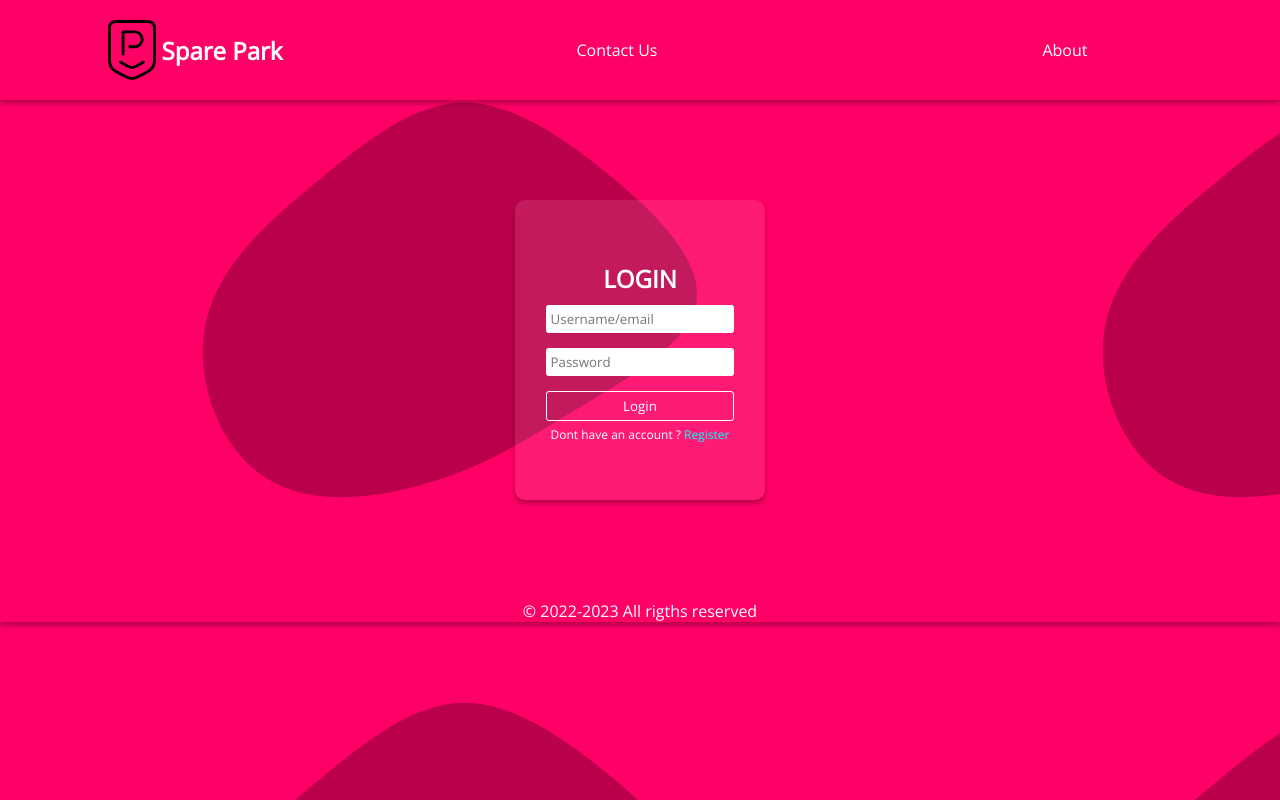
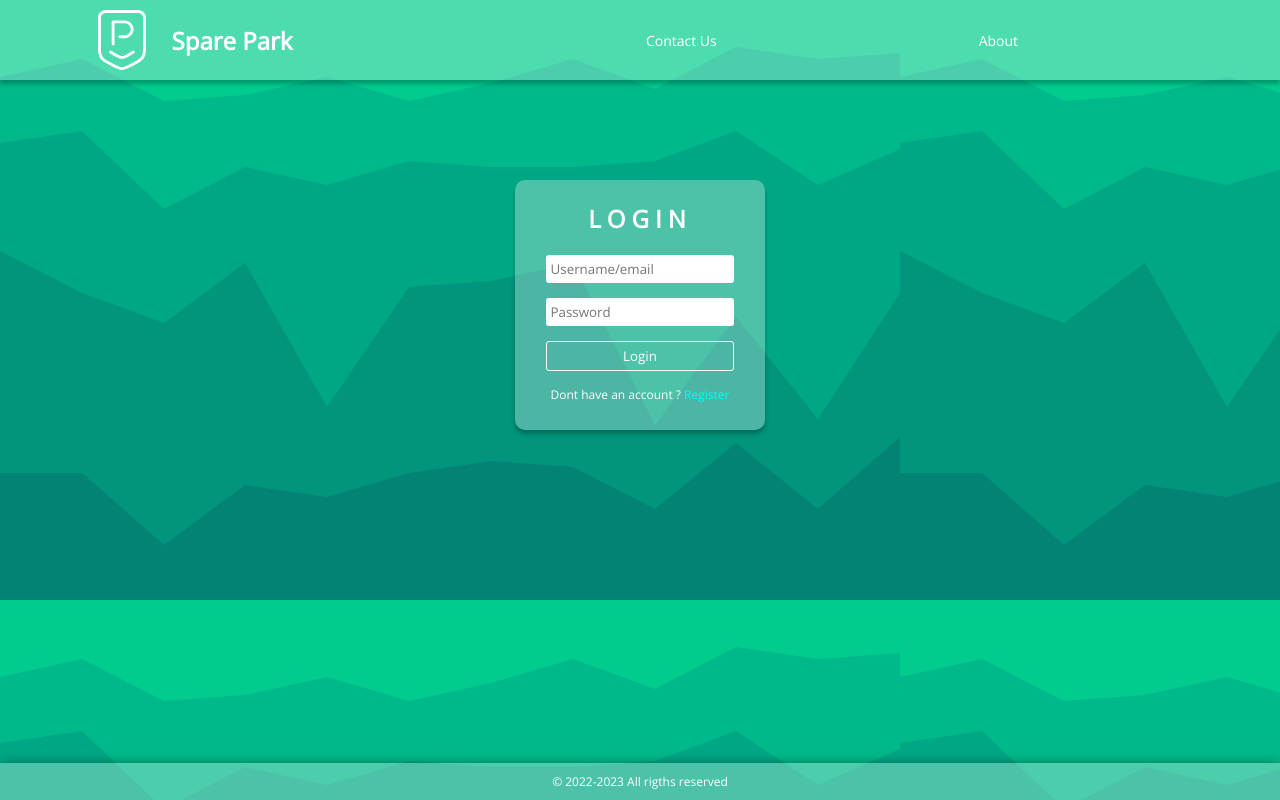
Before and after one commit to ArjunYes/spareParkPHP, a PHP site: page / in a window 1280 px wide. Run offline with PHP 8.4, Linux system fonts and the light colour scheme.

Commit message:
Updates to deign

```diff
--- a/index.html
+++ b/index.html
@@ -15,9 +15,9 @@
 <body>
     <div class="wrapper">
         <nav class="navbar">
-            <div class="logo">
-                <img src="images/big-parking-sign-svgrepo-com.svg" alt="">
-                <h2>Spare Park</h2>
+            <div class="logo ">
+                <img class="filter-green" src="images/big-parking-sign-svgrepo-com.svg" alt="">
+                <h2 >Spare Park</h2>
             </div>
             <ul class="navitems">
                 <li><a href="">Contact Us</a></li>
--- a/main.css
+++ b/main.css
@@ -6,7 +6,7 @@
 }
 
 body {
-  background-image: url(images/blob-haikei.svg);
+  background-image: url(images/stacked-peaks-haikei.svg);
 }
 
 .wrapper {
@@ -24,11 +24,16 @@ body {
   align-items: center;
   justify-content: center;
   box-shadow: 0px 4px 4px rgba(0, 0, 0, 0.25);
+  background: rgba(251, 255, 255, 0.3);
+}
+.navbar h2 {
+  margin-left: 20px;
 }
 .navbar ul,
 .navbar li,
 .navbar a {
   text-decoration: none;
+  font-size: 14px;
   list-style: none;
   color: white;
 }
@@ -36,7 +41,7 @@ body {
   width: 70%;
   display: flex;
   flex-direction: row;
-  justify-content: space-around;
+  justify-content: space-evenly;
   align-items: center;
 }
 .navbar .logo {
@@ -45,10 +50,11 @@ body {
   align-items: center;
   width: 30%;
   overflow: hidden;
+  color: white;
 }
 .navbar .logo img {
   width: 60px;
-  height: 100px;
+  height: 80px;
   color: white;
 }
 
@@ -57,8 +63,8 @@ body {
   flex-direction: column;
   align-items: center;
   justify-content: center;
-  min-height: 300px;
-  background: rgba(251, 255, 255, 0.1);
+  min-height: 250px;
+  background: rgba(251, 255, 255, 0.3);
   box-shadow: 0px 4px 4px rgba(0, 0, 0, 0.25);
   border-radius: 10px;
   min-width: 250px;
@@ -73,7 +79,8 @@ body {
 }
 .form_container .form_head {
   color: white;
-  margin: 10px;
+  margin-bottom: 20px;
+  letter-spacing: 6px;
 }
 .form_container p {
   color: white;
@@ -83,15 +90,25 @@ body {
 }
 .form_container p span {
   color: aqua;
+  cursor: pointer;
 }
 
 .footer {
+  position: absolute;
+  bottom: 0;
   display: flex;
   align-items: center;
   justify-content: center;
   width: 100%;
-  box-shadow: 0px 4px 4px rgba(0, 0, 0, 0.25);
+  box-shadow: rgba(0, 0, 0, 0.75) 0px 5px 15px;
   color: white;
+  background: rgba(251, 255, 255, 0.3);
+}
+.footer p {
+  color: white;
+  padding: 10px;
+  text-align: left;
+  font-size: 12px;
 }
 
 .text_box {
@@ -112,7 +129,13 @@ body {
   background-color: transparent;
   border: 1px solid white;
   color: white;
+  margin-bottom: 10px;
 }
 .btn:hover {
   background-color: white;
+  color: rgb(182, 83, 83);
+}
+
+.filter-green {
+  filter: invert(100%) sepia(0%) saturate(0%) brightness(118%) contrast(119%);
 }/*# sourceMappingURL=main.css.map */
--- a/main.scss
+++ b/main.scss
@@ -4,11 +4,12 @@
     box-sizing: border-box;
     font-family: 'Open Sans', sans-serif;
 }
-body{
-    background-image: url(images/blob-haikei.svg);
+
+body {
+    background-image: url(images/stacked-peaks-haikei.svg);
 }
 
-.wrapper{
+.wrapper {
     display: flex;
     flex-direction: column;
     align-items: center;
@@ -23,15 +24,20 @@ body{
     align-items: center;
     justify-content: center;
     box-shadow: 0px 4px 4px rgba(0, 0, 0, 0.25);
+    background: rgba(251, 255, 255, 0.3);
 
+    h2{
+        margin-left: 20px;
+    }
 
     ul,
     li,
     a {
         text-decoration: none;
+        font-size: 14px;
         list-style: none;
         color: white;
-        // border: 1px solid orange;
+
     }
 
     .navitems {
@@ -39,7 +45,7 @@ body{
         // border: 1px solid black;
         display: flex;
         flex-direction: row;
-        justify-content: space-around;
+        justify-content: space-evenly;
         align-items: center;
     }
 
@@ -49,10 +55,12 @@ body{
         align-items: center;
         width: 30%;
         overflow: hidden;
+        color: white;
+
         // border: 1px solid red;
-        img{
+        img {
             width: 60px;
-            height: 100px;
+            height: 80px;
             color: white;
         }
 
@@ -66,8 +74,8 @@ body{
     flex-direction: column;
     align-items: center;
     justify-content: center;
-    min-height: 300px;
-    background:rgba(251, 255, 255, 0.1);
+    min-height: 250px;
+    background: rgba(251, 255, 255, 0.3);
     box-shadow: 0px 4px 4px rgba(0, 0, 0, 0.25);
 
     border-radius: 10px;
@@ -84,29 +92,48 @@ body{
         margin: 10px;
     }
 
-    .form_head{
+    .form_head {
         color: white;
-        margin: 10px;
+        margin-bottom: 20px;
+        letter-spacing: 6px;
     }
-    p{
+
+
+    p {
         color: white;
         margin: 5px;
         text-align: left;
         font-size: 12px;
-    span{
-        color: aqua;
-    }
+
+        span {
+            color: aqua;
+            cursor: pointer;
+        }
     }
 
 }
 
-.footer{
+.footer {
+    position: absolute;
+    bottom: 0;
     display: flex;
     align-items: center;
     justify-content: center;
     width: 100%;
-    box-shadow: 0px 4px 4px rgba(0, 0, 0, 0.25);
+    // box-shadow: 0px 4px 4px rgba(0, 0, 0, 0.25);
+    box-shadow: rgba(0, 0, 0, 0.75) 0px 5px 15px;
     color: white;
+    background: rgba(251, 255, 255, 0.3);
+
+    p {
+
+        color: white;
+        // margin: 8px;
+        padding: 10px;
+        text-align: left;
+        font-size: 12px;
+    }
+
 }
 
 .text_box {
@@ -127,8 +154,14 @@ body{
     background-color: transparent;
     border: 1px solid white;
     color: white;
+    margin-bottom: 10px;
 
     &:hover {
         background-color: white;
+        color: rgb(182, 83, 83);
     }
 }
+
+.filter-green{
+    filter: invert(100%) sepia(0%) saturate(0%) brightness(118%) contrast(119%);
+}
```
Also changed, not shown: images/blob-haikei.svg (deleted), images/stacked-peaks-haikei.svg, images/stacked-waves-haikei.svg (added), 1 other file.
